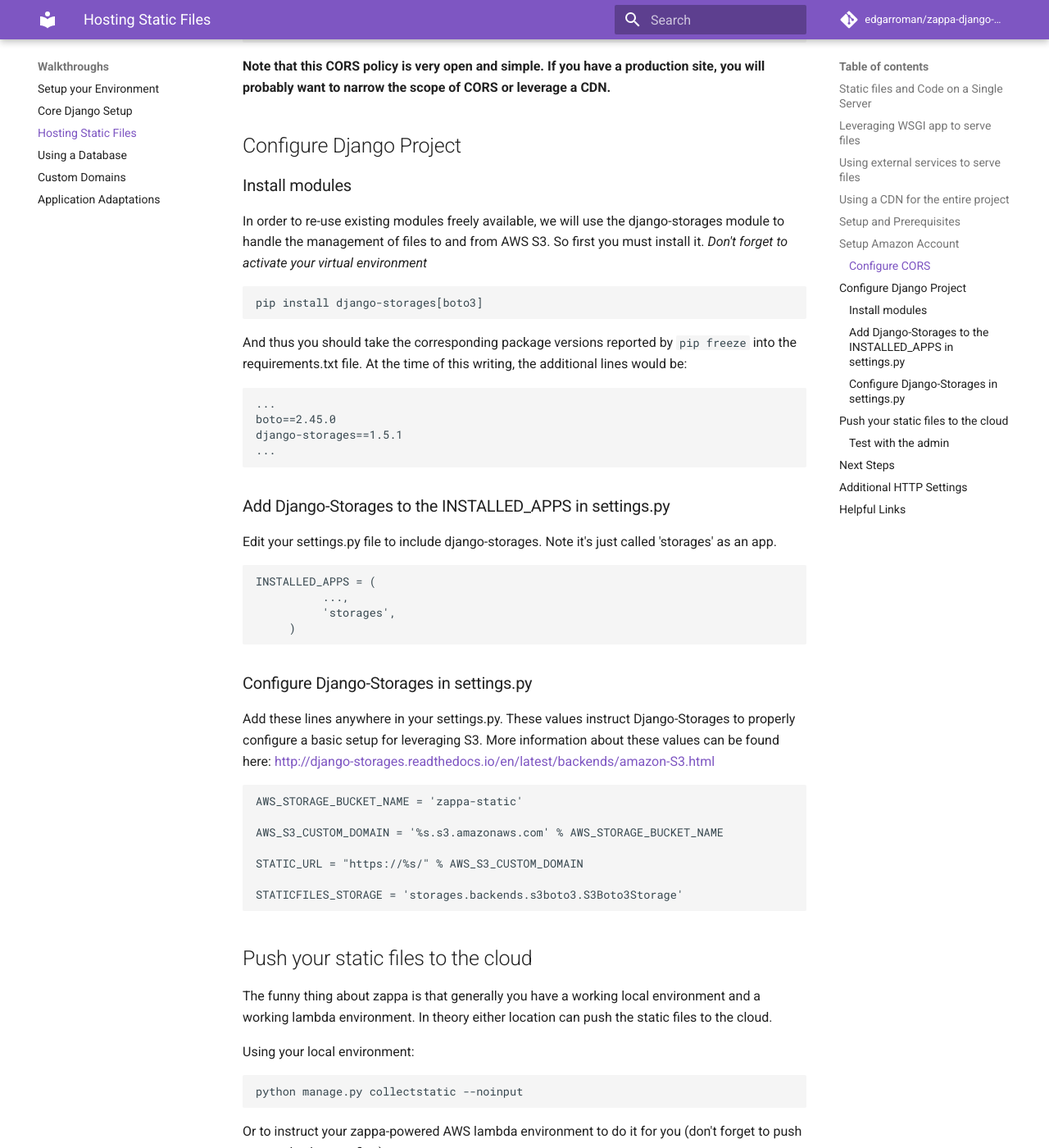
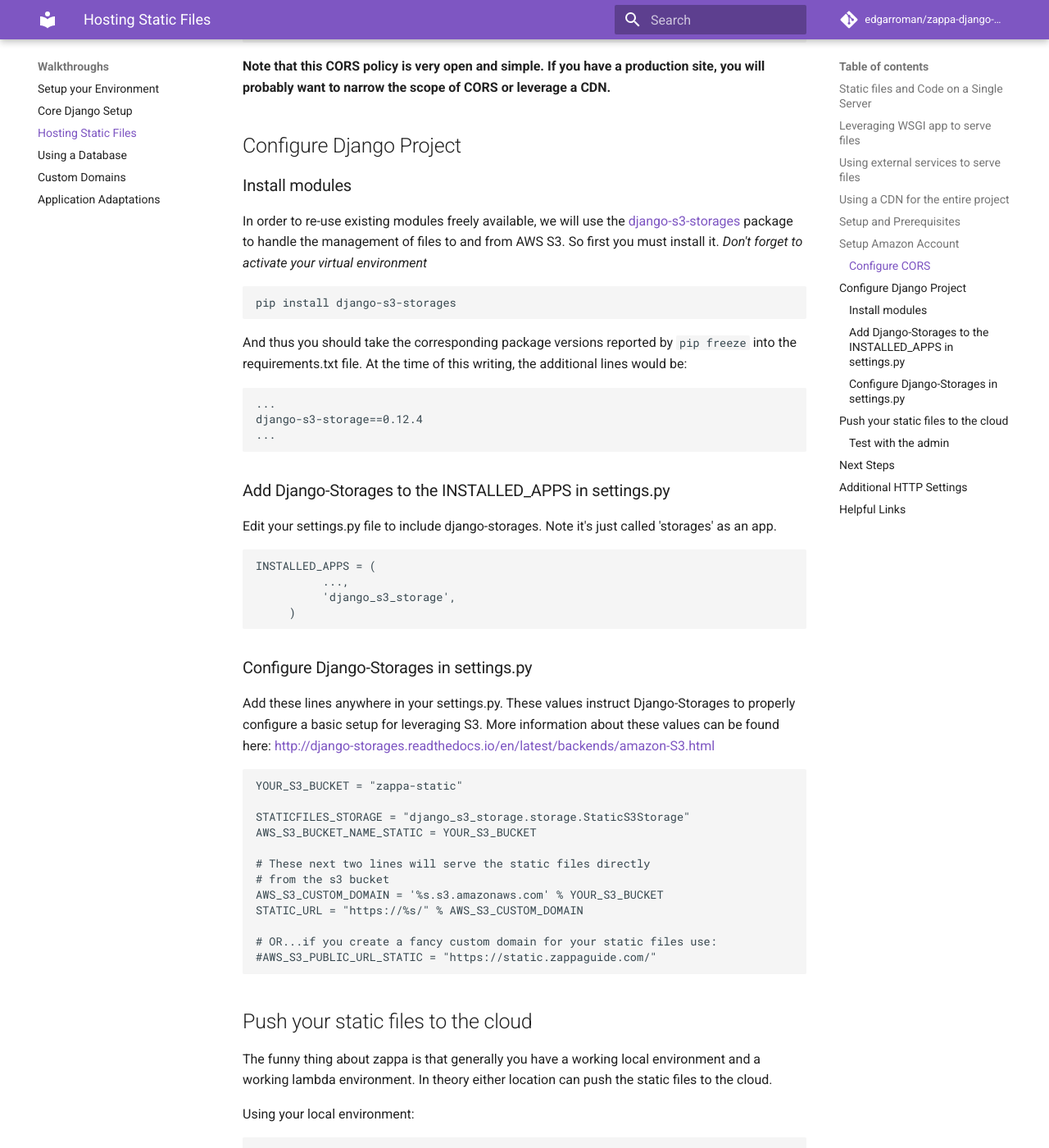
Before and after one commit to edgarroman/zappa-django-guide, an MkDocs documentation site: the page built from docs/walk_static.md, in a window 1280 px wide and 1400 px high, scrolled down 2277 px. Shown: the whole window at 82% size. Built offline with MkDocs 1.6.1 and Material for MkDocs 9.7.7, drawn with Linux system fonts in a browser that asks for light colours; comment, search, counter and statistics services are not loaded; old or Windows-style settings are respelled for this version of MkDocs; some of the changed text lies outside the part shown.

Commit message:
Documented static files procedure for django-s3-storage

````diff
--- a/docs/walk_static.md
+++ b/docs/walk_static.md
@@ -62,18 +62,17 @@
 
 ### Install modules
 
-In order to re-use existing modules freely available, we will use the django-storages module to handle the management of files to and from AWS S3.  So first you must install it.  *Don't forget to activate your virtual environment*
+In order to re-use existing modules freely available, we will use the [django-s3-storages](https://github.com/etianen/django-s3-storage) package to handle the management of files to and from AWS S3.  So first you must install it.  *Don't forget to activate your virtual environment*
 
 ```
-pip install django-storages[boto3]
+pip install django-s3-storages
 ```
 
 And thus you should take the corresponding package versions reported by `pip freeze` into the requirements.txt file.  At the time of this writing, the additional lines would be:
 
 ```
 ...
-boto==2.45.0
-django-storages==1.5.1
+django-s3-storage==0.12.4
 ...
 ```
 
@@ -84,7 +83,7 @@
 ```
 INSTALLED_APPS = (
           ...,
-          'storages',
+          'django_s3_storage',
      )
 ```
 
@@ -93,13 +92,18 @@
 Add these lines anywhere in your settings.py.  These values instruct Django-Storages to properly configure a basic setup for leveraging S3.  More information about these values can be found here: [http://django-storages.readthedocs.io/en/latest/backends/amazon-S3.html](http://django-storages.readthedocs.io/en/latest/backends/amazon-S3.html)
 
 ```
-AWS_STORAGE_BUCKET_NAME = 'zappa-static'
+YOUR_S3_BUCKET = "zappa-static"
 
-AWS_S3_CUSTOM_DOMAIN = '%s.s3.amazonaws.com' % AWS_STORAGE_BUCKET_NAME
+STATICFILES_STORAGE = "django_s3_storage.storage.StaticS3Storage"
+AWS_S3_BUCKET_NAME_STATIC = YOUR_S3_BUCKET
 
+# These next two lines will serve the static files directly
+# from the s3 bucket
+AWS_S3_CUSTOM_DOMAIN = '%s.s3.amazonaws.com' % YOUR_S3_BUCKET
 STATIC_URL = "https://%s/" % AWS_S3_CUSTOM_DOMAIN
 
-STATICFILES_STORAGE = 'storages.backends.s3boto3.S3Boto3Storage'
+# OR...if you create a fancy custom domain for your static files use:
+#AWS_S3_PUBLIC_URL_STATIC = "https://static.zappaguide.com/"
 
 ```
 
@@ -137,11 +141,10 @@
 In addition there are many default HTTP headers that can be served with your static files to ensure proper caching and so forth.  The example format in your settings.py file is:
 
 ```
-    AWS_S3_OBJECT_PARAMETERS = {
-        'CacheControl': 'max-age=94608000',
-    }
+    AWS_S3_MAX_AGE_SECONDS_STATIC = "94608000"
 ```
 
+See the [django-s3-storages](https://github.com/etianen/django-s3-storage) for more settings.
 
 ## Helpful Links
 
````
